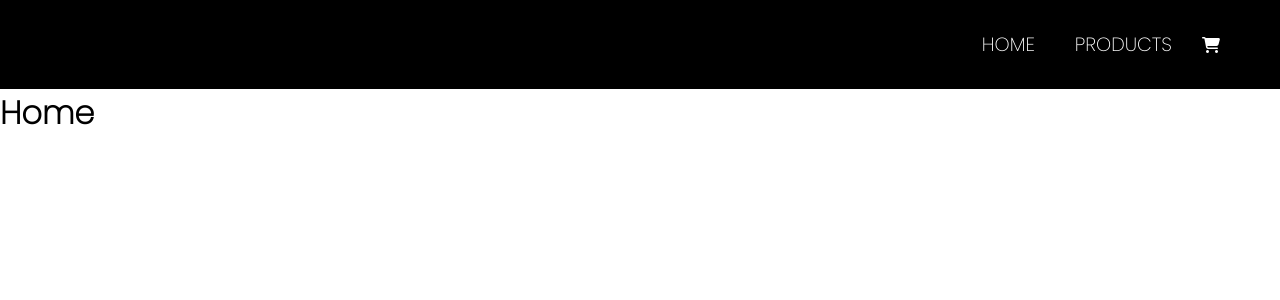
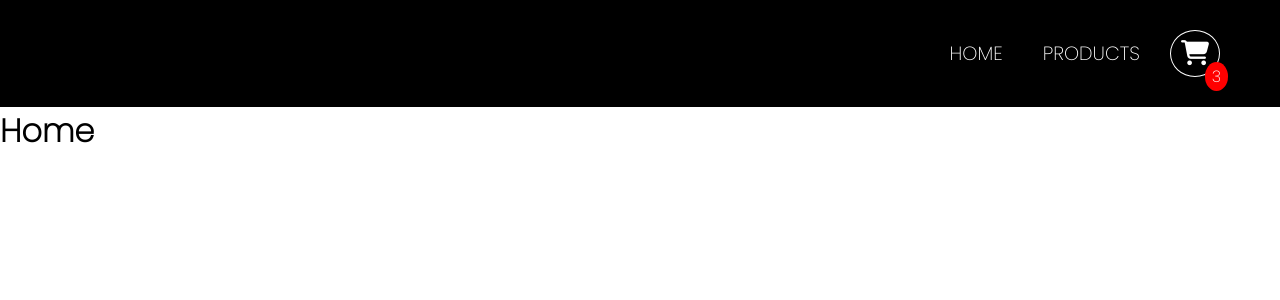
Before and after one commit to Jaspreet-Nijjar/ecommerce-store, a React (Create React App) app: page / in a window 1280 px wide. Shown: the top 300 px of the page. Built offline with nearby package versions, Linux system fonts and the light colour scheme.

Commit message:
added cart item number

```diff
--- a/src/components/Navbar.css
+++ b/src/components/Navbar.css
@@ -5,6 +5,7 @@
   display: flex;
   justify-content: flex-end;
   align-items: center;
+  position: sticky;
 }
 
 .navbar-container a {
@@ -15,6 +16,26 @@
   text-transform: uppercase;
 }
 
+.navbar-container a:hover {
+  color: #dcd9cd;
+  transition: 0.3s ease-in-out;
+}
+
 .fa-cart-shopping {
   margin-left: 10px;
+  font-size: 25px;
+  position: relative;
+  border-radius: 50%;
+  border: 1px solid white;
+  padding: 10px;
 }
+
+.cart-items-number {
+  border-radius: 50%;
+  background-color: red;
+  color: white;
+  padding: 2px 7px;
+  position: absolute;
+  bottom: 16px;
+  right: 52px;
+}
--- a/src/components/Navbar.js
+++ b/src/components/Navbar.js
@@ -7,7 +7,11 @@ export const Navbar = () => {
     <nav className="navbar-container">
       <Link to="/">Home</Link>
       <Link to="/products">Products</Link>
-      <i class="fa-solid fa-cart-shopping"></i>
+
+      <div className="navbar-cart">
+        <i class="fa-solid fa-cart-shopping"></i>
+        <div className="cart-items-number">3</div>
+      </div>
     </nav>
   );
 };
```
